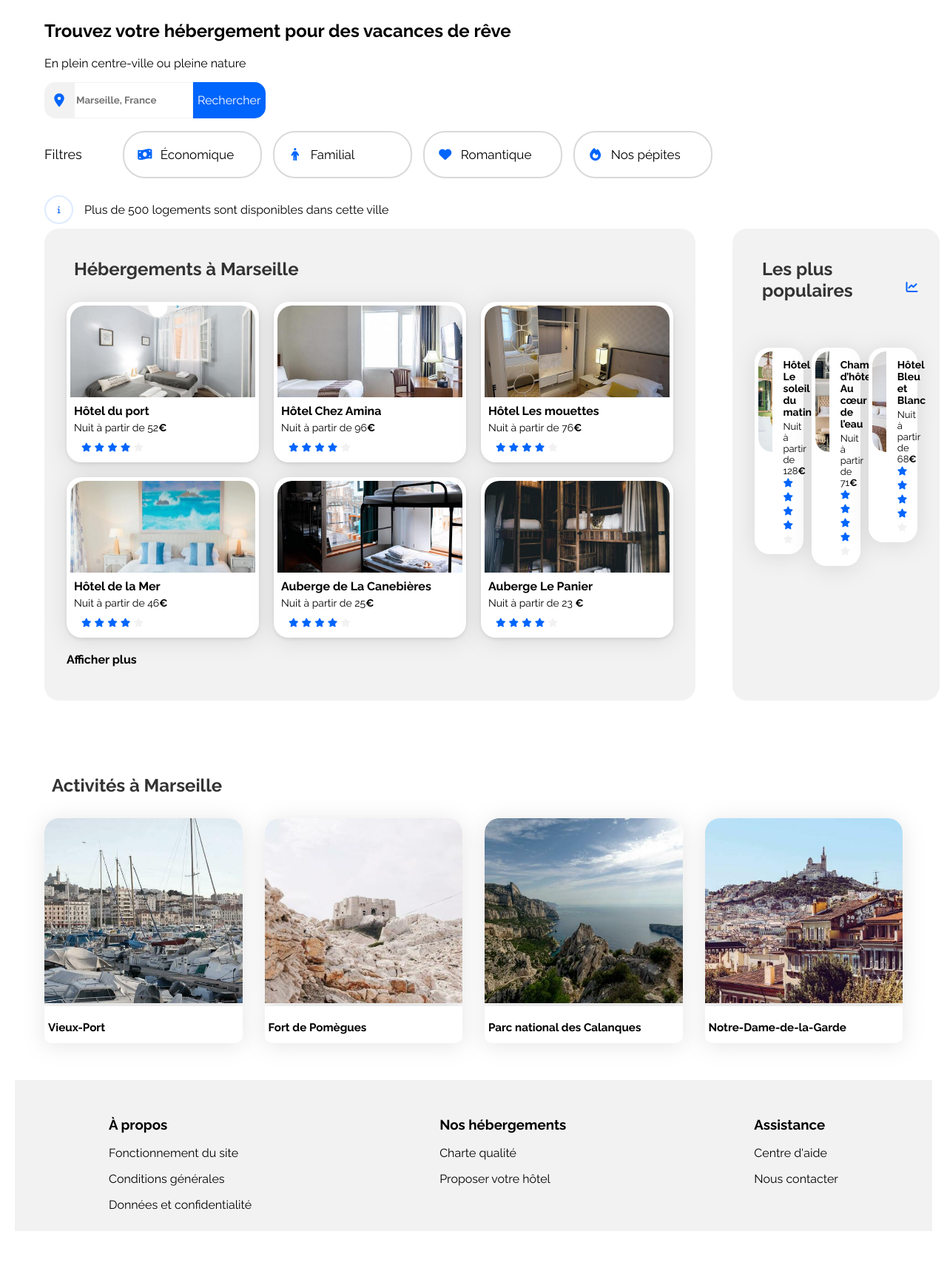
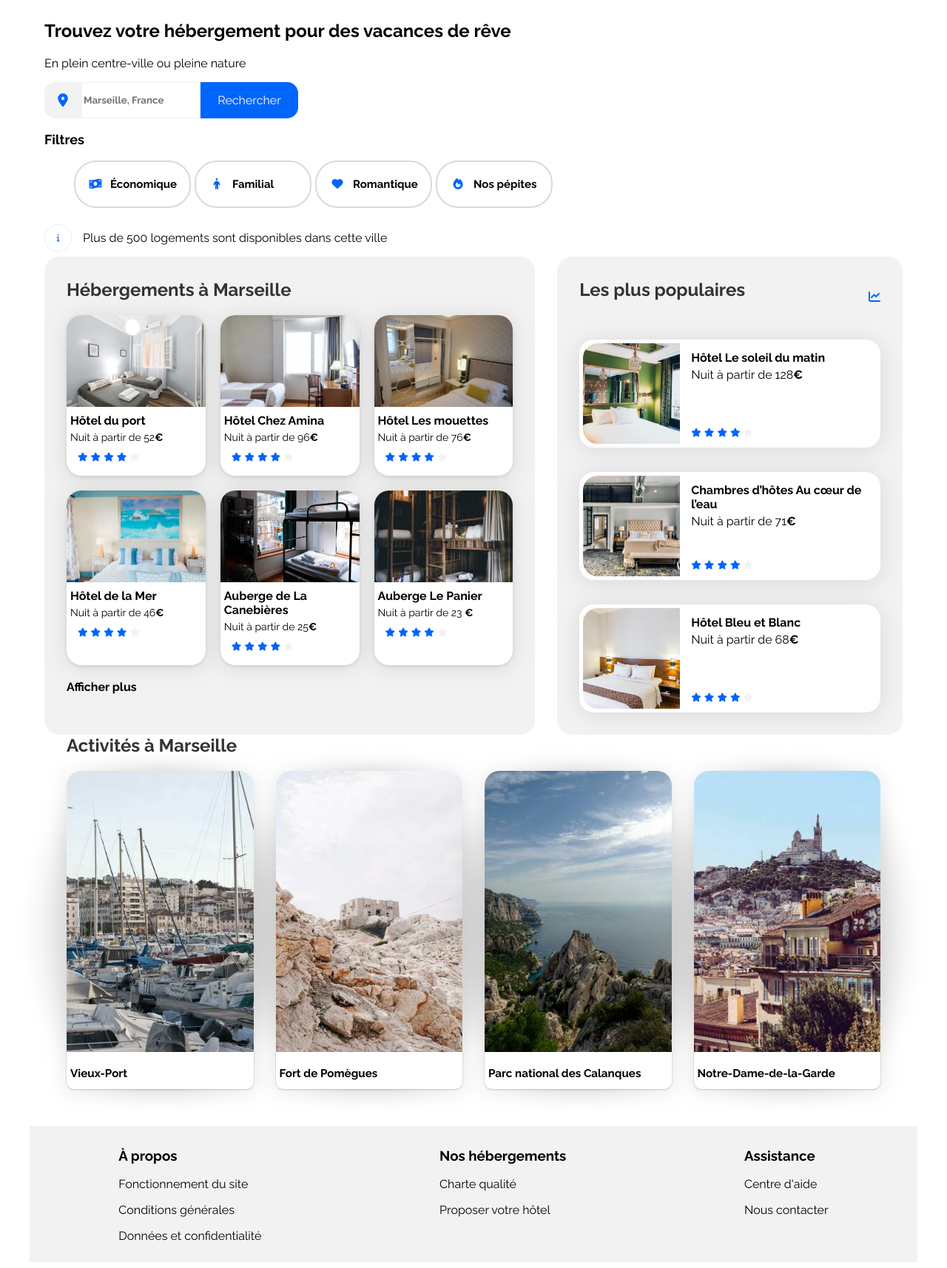
Before and after one commit to farahbed/booki-starter-code-master, a plain HTML site: page index.html in a window 1280 px wide. Shown: the part 130-1844 px from the top of the page at 74% size. Before the commit the page ends 1802 px from the top, so only its background shows below. Drawn offline with Linux system fonts and the light colour scheme.

Commit message:
last-save

```diff
--- a/css/style.css
+++ b/css/style.css
@@ -4,8 +4,6 @@
 }
 
 :root {
-    --font-size-normal: 16px;
-    --margin-normal: 10px;
   --main-color: #0065fc;
   --main-bg-color: #f2f2f2;
   --filter-bg-color: #deebff;
@@ -30,17 +28,25 @@
 }
 
 .main-container {
+  width: 100%;
   max-width: 1440px;
-        width: 100%;
-        margin: 0 auto; /* Centrer le contenu */
 }
-
-
 
 /***settings***/
 
-  .card,
-  .box,
+.card {
+  background-color: white;
+  border-radius: 20px;
+  padding: 5px;
+  filter: drop-shadow(0px 3px 15px rgba(0, 0, 0, 0.1));
+}
+.box {
+  background-color: white;
+  border-radius: 20px;
+  padding: 5px;
+  filter: drop-shadow(0px 3px 15px rgba(0, 0, 0, 0.1));
+}
+
 .bloc {
   background-color: white;
   border-radius: 20px;
@@ -48,20 +54,29 @@
   filter: drop-shadow(0px 3px 15px rgba(0, 0, 0, 0.1));
 }
 
-  .card img,
-  .box img,
+.card img {
+  object-fit: cover;
+}
+
+.box img {
+  object-fit: cover;
+}
+
 .bloc img {
   object-fit: cover;
 }
-
 
 .section-title {
   margin: 0;
   font-size: 22px;
 }
 
-  .box-title,
-  .card-title,
+.box-title {
+  font-size: 16px;
+}
+.card-title {
+  font-size: 16px;
+}
 .title-bloc {
   font-size: 16px;
 }
@@ -79,10 +94,9 @@
 }
 /*header*/
 header {
-   /* height: 79px;*/
+  /*height: 79px;*/
   display: flex;
   justify-content: space-between;
-    max-width: 1440px;
 }
 
 .logo {
@@ -95,70 +109,69 @@
 }
 
 nav {
-    display: flex;
   justify-content: center;
+  width: 328.6px;
   padding: 0 25px;
-    /*width: 328,6px;*/
-
 
 }
 nav ul {
   display: flex;
+  justify-content: space-between;
+  align-items: flex-end;
   gap: 68px;
 }
 nav ul li a {
-    /*text-decoration: none;
-    color: inherit;*/
+  text-decoration: none;
+  color: initial;
   padding-top: 14px;
   border-top: 2px solid transparent;
-    cursor: pointer;
 }
 
 nav ul li a:hover {
   color: var(--main-color);
-    border-top-color: var(--main-color);
+  border-top: 2px solid var(--main-color);
 }
 
 /*** barre de recherche ****/
 
-  .form {
+form {
     display: flex;
     flex-direction: row;
+    gap: 0px;
   }
 
   label {
+    width: 50px;
+    gap: 0px;
+    border-radius: 15px 0px 0px 15px;
+    background-color: #f2f2f2;
+    color: black;
     display: flex;
-width: 40px;
-
-
-    border-radius: 15px 0px 0px 15px;
-   /* opacity: 0px;*/
-    background-color: #f2f2f2;
     justify-content: center;
     align-items: center;
   }
 
-  .search-bar {
-    border-style: none;
+  #search-bar {
     border: 1px solid #f2f2f2;
     font-weight: bold;
   }
 
   #search-button-desktop {
+    width: 132px;
     height: 49px;
     color: white;
     background-color: #0065fc;
-    gap: 10px;
     border-radius: 0px 15px 15px 0px;
     font-size: medium;
     border-style: none;
   }
+
   .search-button-mobile {
     visibility: hidden;
   }
 
   /* icon */
-  form i {
+  form {
     font-size:large;
     color: black;
   }
@@ -166,24 +179,26 @@ width: 40px;
 /*filtres*/
 
 .filters {
-    display: flex;
+
   align-items: center;
-    gap: 15px;
+
 }
-
+.filters p {
+  font-weight: bold;
+}
 .filters-text {
   font-size: 18px;
 }
 
 .filters-sort {
   display: flex;
-    gap: 15px;
-    font-size: 17px;
+  gap: 5px;
+  font-size: 15px;
 }
 
 .filters-sort li {
   height: 30px;
-    width: 150px;
+  width: 120px;
   display: flex;
   align-items: center;
   gap: 10px;
@@ -211,15 +226,14 @@ width: 40px;
   color: #0065fc;
   width: 35px;
   height: 35px;
-    border: 2px solid var(--filter-bg-color);
+  border: 1px solid var(--filter-bg-color);
   border-radius: 50%;
   display: flex;
   align-items: center;
   justify-content: center;
 }
 
-  /****** Hébergements And Popular ***********/
-
+/****** Hebergements And Populaires ***********/
 
 .accommodation-and-popular section
 {
@@ -231,12 +245,13 @@ width: 40px;
 .accommodation-and-popular {
    display: flex;
    justify-content: space-between;
-    gap: 40px;
+   gap: 30px;
  }
 
  /****** Hebergements ***********/
 
  #accommodation {
+    width: 66%;
    padding: 30px;
 
 }
@@ -255,14 +270,10 @@ width: 40px;
 }
 
 .box {
-/* dimension maquette */
-   width: 250px;
-   height: 207px;
+    width: 88%;
   justify-content: space-between;
-   /*padding: 0 0 15px 0;*/
+  padding: 0 0 15px 0;
   box-shadow: 0 2px 5px rgba(0, 0, 0, 0.1);
-
-
 }
 
 .box img {
@@ -271,6 +282,7 @@ width: 40px;
    object-fit: cover;
    border-radius: 20px 20px 0 0;
 }
+
 
 
 .box-content {
@@ -305,7 +317,6 @@ font-size: 14px;
  /****** Populaires ***********/
 
  #popular {
-  /* width: 429px;*/ /*maquette*/
   padding: 30px;
 
  }
@@ -349,16 +360,17 @@ font-size: 14px;
  .popular-cards .card-rating {
    margin-bottom: 5px;
  }
+/* activités */
+#activities {
+    margin-left: 30px;
+    margin-right: 30px;
+}
 
-  /* activités */
-  .section-title {
-      padding: 10px;
-  }
 .activities-bloc {
   display: flex;
   gap: 30px;
 }
-  .bloc img {
+.activities-bloc .bloc img {
   width: 100%;
   height: 380px;
   border-radius: 20px 20px 0 0;
@@ -369,13 +381,12 @@ font-size: 14px;
 }
 
 .bloc {
+  display: flex;
   flex-direction: column;
   justify-content: space-between;
   border-radius: 50%;
-    border: 1px;
-    background-color: transparent;
-
-
+  border: 1px#d9d9d9;
+  box-shadow: 30px 0 40px rgba(0, 0, 0, 0.1), -30px 0 40px rgba(0, 0, 0, 0.1);
 }
 .title-bloc {
   border-radius: 0 0 10px 10px;
@@ -384,6 +395,7 @@ font-size: 14px;
   height: 40px;
   background-color: white;
   font-size: small;
+  box-shadow: 0 1px 1px 1px rgba(0, 0, 0, 0.1);
 }
 
 /***** footer *****/
@@ -392,10 +404,9 @@ font-size: 14px;
   flex-direction: row;
   justify-content: space-around;
   background-color: #f2f2f2;
-    padding-top: 20px;
   margin-top: 50px;
-    margin-right: 10px;
-    margin-left: 10px;
+  margin-right: 30px;
+  margin-left: 30px;
 }
 .footer div {
   padding: 10px;
@@ -403,60 +414,45 @@ font-size: 14px;
   margin-right: 10px;
 }
 
+@media (min-width: 1024px) {
 
 
-
+  .hebergements-and-populaires {
+    display: flex;
+    justify-content: space-between;
+  }
+  .hebergements {
+    background-color: var(--main-bg-color);
+    border-radius: 20px;
+    box-sizing: border-box;
+  }
+}
 
 /* Le code ci-dessous correspond à la version responsive uniquement */
 
 /****** Media queries ***********/
 /* Medium devices (tablets, less/equal than 1024px) */
 @media (min-width: 768px) and (max-width: 1023px) {
-    main {
-      padding: 0;
+
+    #search-button-mobile {
+        display: none;
       }
-
-         .logo {
-        padding: 0;
-    }
-
-                /***menu tablette ****/
-
-
-
-
   .filters {
-        flex-direction: column;
-    align-items: flex-start;
-    }
-    .filters-sort {
-        flex-direction: row;
-        gap: 20px;
-        margin-top: 20px;
-        margin-bottom: 20px;
-
-    }
+    flex-wrap: wrap;
 
 
   }
 
-    /***hébergements tablette ****/
-
   .accommodation-and-popular {
-     /* flex-direction: column;*/
-      width: 100%;
+    flex-direction: column;
+    height: 913px;
     gap: 50px;
   }
 
+  #accommodation {
+    width: 100%;
+  }
 
-
-  /****populaires tablette***/
-    #popular {
-      flex-direction: row;
-      width: 100%;
-      /*margin-top: 50px;
-      margin-left: 1px;*/
-    }
 
   .popular-cards {
     display: flex;
@@ -475,30 +471,22 @@ font-size: 14px;
   .popular-cards .card-subtitle {
     font-size: 13px;
   }
-  /*** avtivities tablette***/
 
   #activities {
     border-top-width: 100px;
     margin-top: 90px;
   }
-    .bloc img {
-        height: 250px;
-    }
-    /****footer tablette ****/
-
+.bloc {
+  height: 300px;
 
 }
 
 /* Small devices (phones, less than 768px) */
-  @media (min-width:320px) and (max-width: 767.98px) {
+@media only screen and (min-width: 320px) and (max-width: 767.98px) {
   /* ... */
 
   main {
     padding: 0;
-    }
-    .main-container {
-      display: flex;
-      flex-direction: column-reverse;
   }
 
   /****NAV PHONES****/
@@ -546,10 +534,7 @@ font-size: 14px;
 
   /****MENU PHONES****/
 
-    .menu {
-      flex-direction: column;
-      justify-content: center;
-    }
+
 
 .search-bar {
   width: 100%;
@@ -571,16 +556,19 @@ font-size: 14px;
   #search-button-desktop {
     display: none;
   }
+
+
   /*filtres phone */
 
   .filtres {
+    display: flex;
+    gap: 8px;
     flex-wrap: wrap;
     width: 100%;
 
 }
 .filters-sort {
     flex-wrap: wrap;
-      width: 100%;
 }
 .filters-sort li {
   flex: 1 1 47%;
--- a/index.html
+++ b/index.html
@@ -38,16 +38,18 @@
                   </div>
 
                   <!--barre de recherche-->
-                  <form class="form">
+                  <div class="search">
+                  <form>
                      <label for="search-location">
                      <i class="fa-solid fa-location-dot"></i>
                      </label>
-                     <input type="search" name="location" class="search-bar" placeholder="Marseille, France">
+                     <input type="search" id="search-bar" placeholder="Marseille, France">
                      <button type="submit" id="search-button-desktop">Rechercher</button>
                      <button type="submit" class="search-button-mobile">
                      <i class="fa-sharp fa-solid fa-magnifying-glass"></i>
                      </button>
                   </form>
+                  </div>
                </div>
 
                <!--les filtres-->
```
Lines whose indentation alone changed are shown as unchanged.
